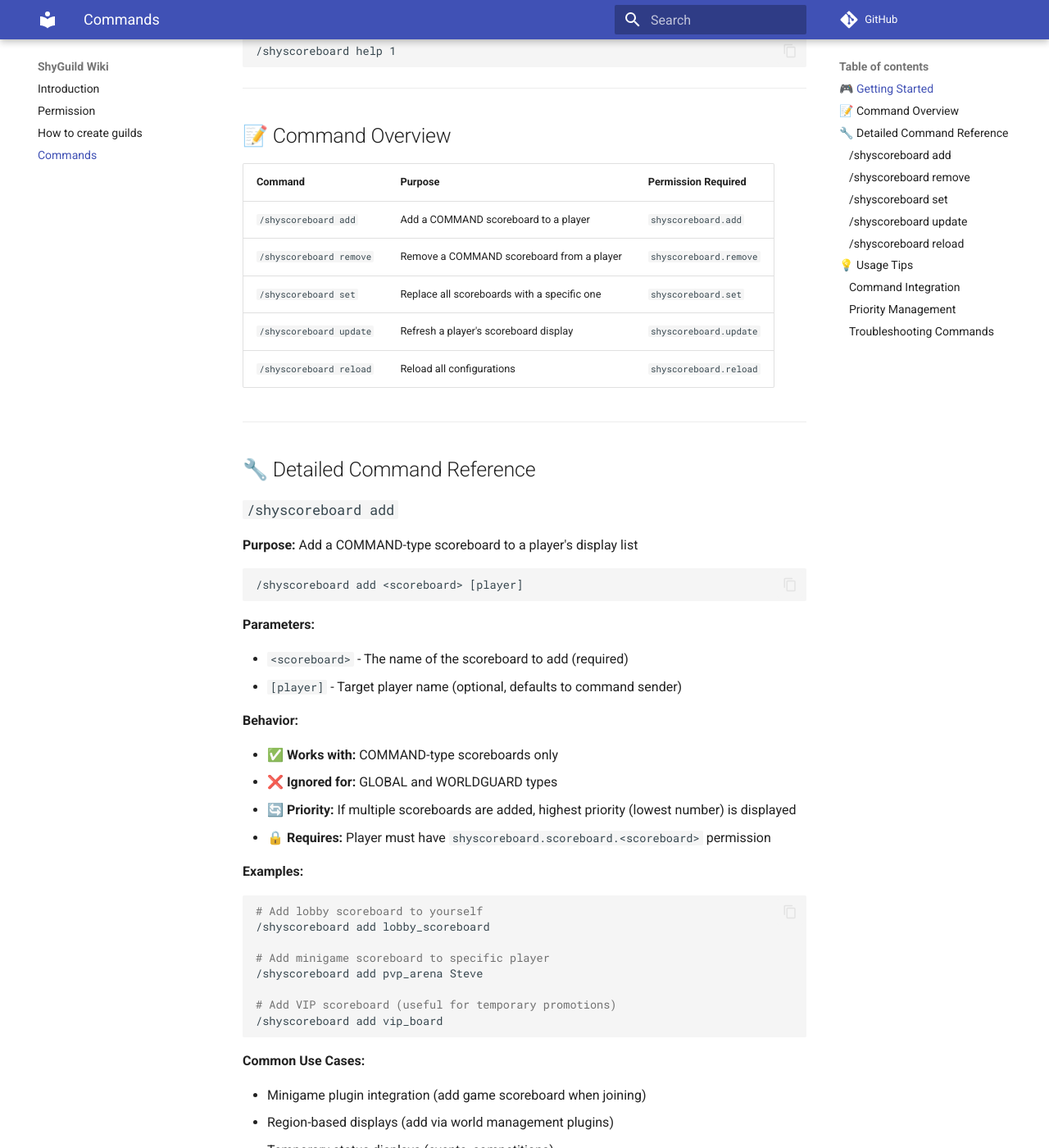
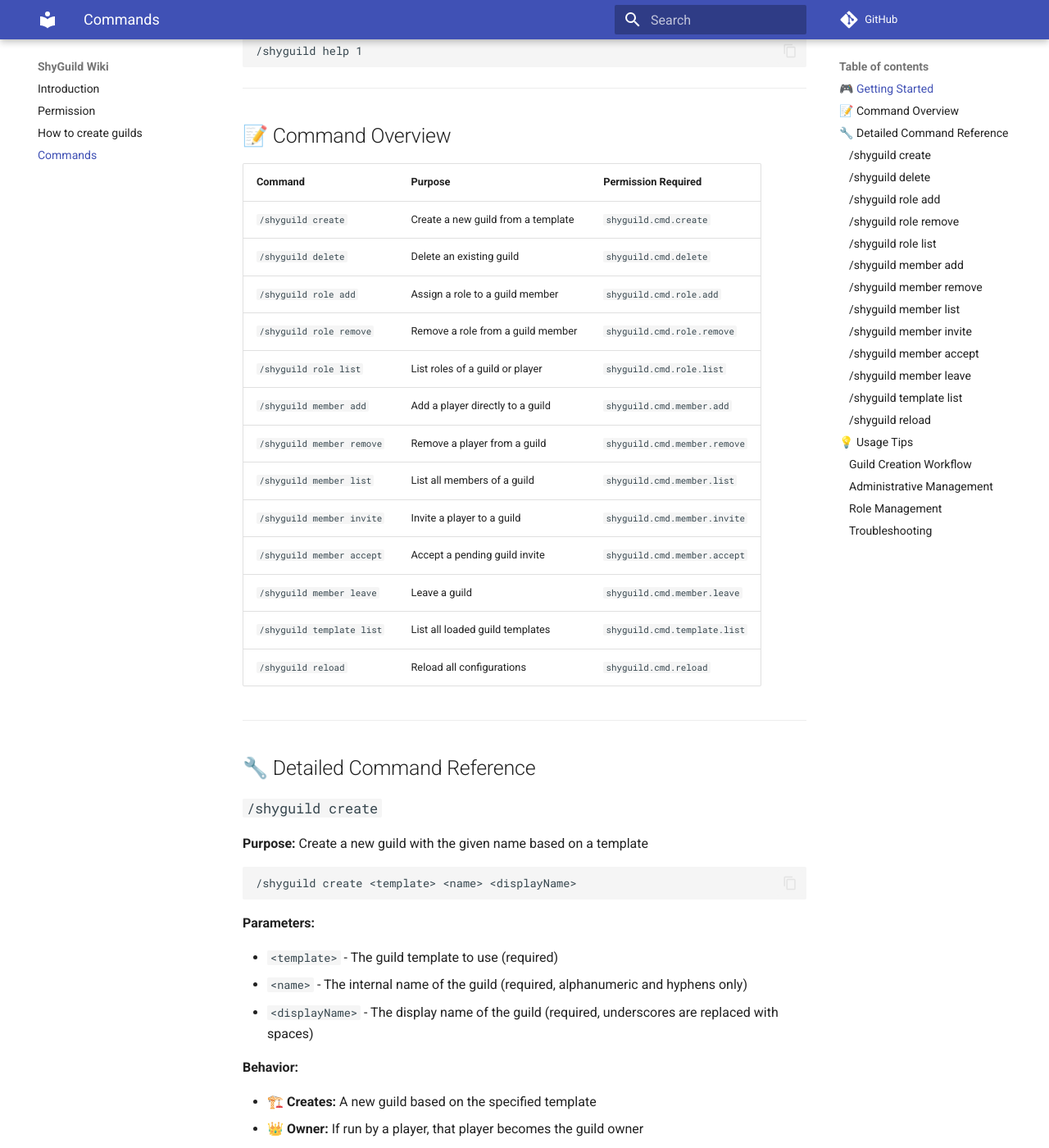
Before and after one commit to Shynixn/ShyGuild, an MkDocs documentation site: the page built from docs/wiki/docs/commands.md, in a window 1280 px wide and 1400 px high, scrolled down 369 px. Shown: the whole window at 82% size. Built offline with MkDocs 1.6.1 and Material for MkDocs 9.7.7, drawn with Linux system fonts in a browser that asks for light colours; comment, search, counter and statistics services are not loaded; some of the changed text lies outside the part shown.

Commit message:
Added commands.

````diff
--- a/docs/wiki/docs/commands.md
+++ b/docs/wiki/docs/commands.md
@@ -1,12 +1,12 @@
 # Commands Reference
 
-This page provides a complete reference for all ShyScoreboard commands. All commands require the `shyscoreboard.command` permission unless otherwise specified.
+This page provides a complete reference for all ShyGuild commands. All commands require the `shyguild.command` permission unless otherwise specified.
 
 ## 🎮 Getting Started
 
 To see all available commands in-game, use:
 ```
-/shyscoreboard help 1
+/shyguild help 1
 ```
 
 ---
@@ -15,250 +15,495 @@ To see all available commands in-game, use:
 
 | Command | Purpose | Permission Required |
 |---------|---------|-------------------|
-| `/shyscoreboard add` | Add a COMMAND scoreboard to a player | `shyscoreboard.add` |
-| `/shyscoreboard remove` | Remove a COMMAND scoreboard from a player | `shyscoreboard.remove` |
-| `/shyscoreboard set` | Replace all scoreboards with a specific one | `shyscoreboard.set` |
-| `/shyscoreboard update` | Refresh a player's scoreboard display | `shyscoreboard.update` |
-| `/shyscoreboard reload` | Reload all configurations | `shyscoreboard.reload` |
+| `/shyguild create` | Create a new guild from a template | `shyguild.cmd.create` |
+| `/shyguild delete` | Delete an existing guild | `shyguild.cmd.delete` |
+| `/shyguild role add` | Assign a role to a guild member | `shyguild.cmd.role.add` |
+| `/shyguild role remove` | Remove a role from a guild member | `shyguild.cmd.role.remove` |
+| `/shyguild role list` | List roles of a guild or player | `shyguild.cmd.role.list` |
+| `/shyguild member add` | Add a player directly to a guild | `shyguild.cmd.member.add` |
+| `/shyguild member remove` | Remove a player from a guild | `shyguild.cmd.member.remove` |
+| `/shyguild member list` | List all members of a guild | `shyguild.cmd.member.list` |
+| `/shyguild member invite` | Invite a player to a guild | `shyguild.cmd.member.invite` |
+| `/shyguild member accept` | Accept a pending guild invite | `shyguild.cmd.member.accept` |
+| `/shyguild member leave` | Leave a guild | `shyguild.cmd.member.leave` |
+| `/shyguild template list` | List all loaded guild templates | `shyguild.cmd.template.list` |
+| `/shyguild reload` | Reload all configurations | `shyguild.cmd.reload` |
 
 ---
 
 ## 🔧 Detailed Command Reference
 
-### `/shyscoreboard add`
-**Purpose:** Add a COMMAND-type scoreboard to a player's display list
+### `/shyguild create`
+**Purpose:** Create a new guild with the given name based on a template
 
 ```
-/shyscoreboard add <scoreboard> [player]
+/shyguild create <template> <name> <displayName>
 ```
 
 **Parameters:**
 
-* `<scoreboard>` - The name of the scoreboard to add (required)
+* `<template>` - The guild template to use (required)
+* `<name>` - The internal name of the guild (required, alphanumeric and hyphens only)
+* `<displayName>` - The display name of the guild (required, underscores are replaced with spaces)
+
+**Behavior:**
+
+* 🏗️ **Creates:** A new guild based on the specified template
+* 👑 **Owner:** If run by a player, that player becomes the guild owner
+* 🔤 **Name rules:** Must be between the configured min/max length, alphanumeric and hyphens only
+* 🚫 **Blacklist:** Names are checked against the configured word blacklist
+* 🔒 **Requires:** `shyguild.template.<template>` permission to use the template
+
+**Examples:**
+```bash
+# Create a guild using the sample_guild template
+/shyguild create sample_guild my-guild My_Cool_Guild
+
+# Create a PvP-focused guild
+/shyguild create pvp_template warriors The_Warriors
+```
+
+**Common Use Cases:**
+
+* Players creating their own guilds
+* Admins setting up guilds for events or factions
+
+---
+
+### `/shyguild delete`
+**Purpose:** Delete an existing guild
+
+```
+/shyguild delete <guild>
+```
+
+**Parameters:**
+
+* `<guild>` - The name of the guild to delete (required)
+
+**Behavior:**
+
+* 🗑️ **Deletes:** The specified guild and all associated data
+* 🔒 **Requires:** `shyguild.guild.<guild>.delete` permission
+
+**Examples:**
+```bash
+# Delete a guild
+/shyguild delete my-guild
+```
+
+**Common Use Cases:**
+
+* Guild owners disbanding their guild
+* Admins cleaning up inactive guilds
+
+---
+
+### `/shyguild role add`
+**Purpose:** Assign a role to a guild member
+
+```
+/shyguild role add <guild> <role> [player]
+```
+
+**Parameters:**
+
+* `<guild>` - The name of the guild (required)
+* `<role>` - The name of the role to assign (required, must exist in the guild's template)
 * `[player]` - Target player name (optional, defaults to command sender)
 
 **Behavior:**
 
-* ✅ **Works with:** COMMAND-type scoreboards only
-* ❌ **Ignored for:** GLOBAL and WORLDGUARD types
-* 🔄 **Priority:** If multiple scoreboards are added, highest priority (lowest number) is displayed
-* 🔒 **Requires:** Player must have `shyscoreboard.scoreboard.<scoreboard>` permission
+* ✅ **Assigns:** The specified role to the player in the guild
+* 🔑 **Permissions:** Role permissions from the template are applied via LuckPerms (if installed)
+* 👑 **Owner role:** If the role is `owner`, the player is also tracked as a guild creator
+* 🔒 **Requires:** `shyguild.guild.<guild>.role.add.<role>` permission
 
 **Examples:**
 ```bash
-# Add lobby scoreboard to yourself
-/shyscoreboard add lobby_scoreboard
+# Assign yourself the moderator role in a guild
+/shyguild role add my-guild moderator
 
-# Add minigame scoreboard to specific player
-/shyscoreboard add pvp_arena Steve
-
-# Add VIP scoreboard (useful for temporary promotions)
-/shyscoreboard add vip_board
+# Assign a role to a specific player
+/shyguild role add my-guild officer Steve
 ```
 
 **Common Use Cases:**
 
-* Minigame plugin integration (add game scoreboard when joining)
-* Region-based displays (add via world management plugins)
-* Temporary status displays (events, competitions)
+* Promoting guild members
+* Assigning administrative roles within a guild
 
 ---
 
-### `/shyscoreboard remove`
-**Purpose:** Remove a COMMAND-type scoreboard from a player's display list
+### `/shyguild role remove`
+**Purpose:** Remove a role from a guild member
 
 ```
-/shyscoreboard remove <scoreboard> [player]
+/shyguild role remove <guild> <role> [player]
 ```
 
 **Parameters:**
 
-* `<scoreboard>` - The name of the scoreboard to remove (required)
+* `<guild>` - The name of the guild (required)
+* `<role>` - The name of the role to remove (required)
 * `[player]` - Target player name (optional, defaults to command sender)
 
 **Behavior:**
 
-* ✅ **Works with:** COMMAND-type scoreboards only
-* ❌ **Ignored for:** GLOBAL and WORLDGUARD types
-* 🔄 **Priority:** After removal, next highest priority scoreboard is displayed
-* 🔒 **Requires:** `shyscoreboard.remove` permission (not scoreboard permission)
+* ❌ **Removes:** The specified role from the player in the guild
+* 🔑 **Permissions:** Role permissions are revoked via LuckPerms (if installed)
+* 👑 **Owner role:** If the role is `owner`, the player is removed as a guild creator
+* 🔒 **Requires:** `shyguild.guild.<guild>.role.remove.<role>` permission
 
 **Examples:**
 ```bash
-# Remove lobby scoreboard from yourself
-/shyscoreboard remove lobby_scoreboard
+# Remove a role from yourself
+/shyguild role remove my-guild moderator
 
-# Remove minigame scoreboard from specific player
-/shyscoreboard remove pvp_arena Steve
-
-# Remove event scoreboard when event ends
-/shyscoreboard remove summer_event
+# Remove a role from a specific player
+/shyguild role remove my-guild officer Steve
 ```
 
 **Common Use Cases:**
 
-* Minigame plugin integration (remove when leaving game)
-* Region exit handling (remove region-specific scoreboards)
-* Event cleanup (remove temporary displays)
+* Demoting guild members
+* Revoking special permissions within a guild
 
 ---
 
-### `/shyscoreboard set`
-**Purpose:** Replace all active COMMAND scoreboards with a single specific scoreboard
+### `/shyguild role list`
+**Purpose:** List all roles of a guild or the roles of a specific player in a guild
 
 ```
-/shyscoreboard set <scoreboard> [player]
+/shyguild role list <guild> [player]
 ```
 
 **Parameters:**
 
-* `<scoreboard>` - The name of the scoreboard to set (required)
-* `[player]` - Target player name (optional, defaults to command sender)
+* `<guild>` - The name of the guild (required)
+* `[player]` - Target player name (optional, lists all template roles if omitted)
 
 **Behavior:**
 
-* 🧹 **Clears:** All existing COMMAND-type scoreboards
-* ➕ **Adds:** The specified scoreboard as the only COMMAND scoreboard
-* ✅ **Works with:** COMMAND-type scoreboards only
-* 🔒 **Requires:** Player must have `shyscoreboard.scoreboard.<scoreboard>` permission
+* 📋 **Without player:** Lists all roles defined in the guild's template
+* 👤 **With player:** Lists the roles assigned to that specific player in the guild
+* 🔒 **Requires:** `shyguild.guild.<guild>.role.list` permission
 
 **Examples:**
 ```bash
-# Set only the lobby scoreboard (removes all others)
-/shyscoreboard set lobby_scoreboard
+# List all roles in a guild
+/shyguild role list my-guild
 
-# Force a specific player to see only the admin board
-/shyscoreboard set admin_panel Notch
-
-# Switch to event scoreboard (clearing previous displays)
-/shyscoreboard set halloween_event
+# List roles of a specific player
+/shyguild role list my-guild Steve
 ```
 
 **Common Use Cases:**
 
-* Clean state switching (ensure only one scoreboard is shown)
-* Admin panel display (override all other scoreboards)
-* Event mode activation (clear normal displays, show event board)
+* Viewing available roles in a guild
+* Checking what roles a member has
 
 ---
 
-### `/shyscoreboard update`
-**Purpose:** Refresh a player's scoreboard display and fix display issues
+### `/shyguild member add`
+**Purpose:** Add a player directly to a guild (administrative command)
 
 ```
-/shyscoreboard update [respawn] [player]
+/shyguild member add <guild> <player>
 ```
 
 **Parameters:**
 
-* `[respawn]` - Force a complete scoreboard respawn (optional)
-* `[player]` - Target player name (optional, defaults to command sender)
+* `<guild>` - The name of the guild (required)
+* `<player>` - The player name or UUID to add (required)
 
 **Behavior:**
 
-* 🔄 **Refreshes:** Recalculates which scoreboard should be displayed
-* 🛠️ **Fixes:** Issues caused by other plugins overriding scoreboards
-* 💾 **Respawn mode:** Completely recreates the scoreboard display
+* ➕ **Adds:** The player directly to the guild without an invite
+* 🔢 **Limits:** Respects max guild members and max guilds per player settings
+* ⚠️ **Administrative:** Should only be used for administrative purposes
+* 🔒 **Requires:** `shyguild.guild.<guild>.member.add` permission
 
 **Examples:**
 ```bash
-# Refresh your own scoreboard
-/shyscoreboard update
+# Add a player to a guild
+/shyguild member add my-guild Steve
 
-# Fix display issues with complete respawn
-/shyscoreboard update respawn
-
-# Refresh a specific player's scoreboard
-/shyscoreboard update false Steve
-
-# Force respawn for a specific player
-/shyscoreboard update respawn Alex
+# Add a player by UUID
+/shyguild member add my-guild 550e8400-e29b-41d4-a716-446655440000
 ```
 
 **Common Use Cases:**
 
-* Troubleshooting display issues
-* After other plugins modify scoreboards
-* Permission changes not reflecting immediately
-* Player reports "blank" or "wrong" scoreboard
+* Admin-forced guild membership
+* Restoring players to guilds after data issues
 
 ---
 
-### `/shyscoreboard reload`
-**Purpose:** Reload all plugin configurations and scoreboard files
+### `/shyguild member remove`
+**Purpose:** Remove a player from a guild
 
 ```
-/shyscoreboard reload
+/shyguild member remove <guild> <player>
+```
+
+**Parameters:**
+
+* `<guild>` - The name of the guild (required)
+* `<player>` - The player name or UUID to remove (required)
+
+**Behavior:**
+
+* ➖ **Removes:** The player from the guild
+* 🔒 **Requires:** `shyguild.guild.<guild>.member.remove` permission
+
+**Examples:**
+```bash
+# Remove a player from a guild
+/shyguild member remove my-guild Steve
+```
+
+**Common Use Cases:**
+
+* Kicking members from a guild
+* Admin-forced removal of disruptive players
+
+---
+
+### `/shyguild member list`
+**Purpose:** List all members of a guild
+
+```
+/shyguild member list <guild>
+```
+
+**Parameters:**
+
+* `<guild>` - The name of the guild (required)
+
+**Behavior:**
+
+* 📋 **Lists:** All members along with their assigned roles
+* 🔒 **Requires:** `shyguild.guild.<guild>.member.list` permission
+
+**Examples:**
+```bash
+# List all members of a guild
+/shyguild member list my-guild
+```
+
+**Common Use Cases:**
+
+* Viewing guild roster
+* Checking member roles and counts
+
+---
+
+### `/shyguild member invite`
+**Purpose:** Invite an online player to join a guild
+
+```
+/shyguild member invite <guild> <player>
+```
+
+**Parameters:**
+
+* `<guild>` - The name of the guild (required)
+* `<player>` - The online player to invite (required)
+
+**Behavior:**
+
+* 📨 **Sends:** An invite to the target player
+* 👤 **Player only:** The command sender must be a player
+* 🔢 **Limits:** Respects the configured maximum number of pending invites
+* 🔒 **Requires:** `shyguild.guild.<guild>.member.invite` permission
+
+**Examples:**
+```bash
+# Invite a player to your guild
+/shyguild member invite my-guild Alex
+```
+
+**Common Use Cases:**
+
+* Guild owners/officers recruiting new members
+* Growing guild membership through the invite system
+
+---
+
+### `/shyguild member accept`
+**Purpose:** Accept a pending guild invite
+
+```
+/shyguild member accept <guild>
+```
+
+**Parameters:**
+
+* `<guild>` - The name of the guild whose invite to accept (required)
+
+**Behavior:**
+
+* ✅ **Accepts:** A pending invite and joins the guild
+* 👤 **Player only:** The command sender must be a player
+* 🔢 **Limits:** Respects max guild members and max guilds per player settings
+* 🔒 **Requires:** `shyguild.cmd.member.accept` permission
+
+**Examples:**
+```bash
+# Accept an invite to a guild
+/shyguild member accept my-guild
+```
+
+**Common Use Cases:**
+
+* Players accepting guild invitations
+* Responding to recruitment offers
+
+---
+
+### `/shyguild member leave`
+**Purpose:** Leave a guild you are a member of
+
+```
+/shyguild member leave <guild>
+```
+
+**Parameters:**
+
+* `<guild>` - The name of the guild to leave (required)
+
+**Behavior:**
+
+* 🚪 **Leaves:** Removes yourself from the guild
+* 👤 **Player only:** The command sender must be a player
+* 👑 **Owner restriction:** You cannot leave if you are the only owner — assign the owner role to another player first
+* 🔒 **Requires:** `shyguild.guild.<guild>.member.leave` permission
+
+**Examples:**
+```bash
+# Leave a guild
+/shyguild member leave my-guild
+```
+
+**Common Use Cases:**
+
+* Players voluntarily leaving a guild
+* Switching to a different guild
+
+---
+
+### `/shyguild template list`
+**Purpose:** List all loaded guild templates
+
+```
+/shyguild template list
 ```
 
 **Parameters:** None
 
 **Behavior:**
 
-* 📁 **Reloads:** All `.yml` files in the scoreboard folder
-* 🔄 **Refreshes:** All player scoreboards with new configurations
+* 📋 **Lists:** All available guild templates by name
+* 🔒 **Requires:** `shyguild.cmd.template.list` permission
+
+**Examples:**
+```bash
+# View all available guild templates
+/shyguild template list
+```
+
+**Common Use Cases:**
+
+* Checking which templates are available before creating a guild
+* Verifying template configurations loaded correctly
+
+---
+
+### `/shyguild reload`
+**Purpose:** Reload all plugin configurations and guild data
+
+```
+/shyguild reload
+```
+
+**Parameters:** None
+
+**Behavior:**
+
+* 📁 **Reloads:** All configuration files and language files
+* 🔄 **Refreshes:** Guild data is re-synchronized
 * ⚡ **Updates:** Settings take effect immediately
 
 **Examples:**
 ```bash
-# Reload after editing scoreboard files
-/shyscoreboard reload
+# Reload after editing configuration files
+/shyguild reload
 ```
 
 **Common Use Cases:**
 
-* After editing scoreboard configuration files
-* Adding new scoreboards without server restart
-* Modifying existing scoreboard content
+* After editing configuration or language files
+* Adding new guild templates without server restart
 * Testing configuration changes
 
 **⚠️ Important Notes:**
 
 * Always run this command after editing `.yml` files
-* Players will see updated scoreboards immediately
-* Invalid configurations will show error messages
+* Invalid configurations will show error messages in console
 
 ---
 
 ## 💡 Usage Tips
 
-### Command Integration
-Many server administrators integrate these commands with other plugins:
+### Guild Creation Workflow
+A typical workflow for setting up guilds:
 
-**World Management:**
 ```bash
-# In MV-portals or similar
-/shyscoreboard remove lobby_board
-/shyscoreboard add minigame_board
+# 1. Check available templates
+/shyguild template list
+
+# 2. Create a guild
+/shyguild create sample_guild warriors The_Warriors
+
+# 3. Invite members
+/shyguild member invite warriors Alex
+/shyguild member invite warriors Steve
+
+# 4. Members accept invites
+/shyguild member accept warriors
+
+# 5. Assign roles to members
+/shyguild role add warriors officer Alex
 ```
 
-**Minigame Plugins:**
+### Administrative Management
+For server administrators managing guilds:
+
 ```bash
-# On arena join
-/shyscoreboard set arena_stats %player%
+# Directly add a player to a guild (bypasses invite)
+/shyguild member add warriors Steve
 
-# On arena leave
-/shyscoreboard set lobby_board %player%
+# Remove a problematic player
+/shyguild member remove warriors Steve
+
+# Check guild membership
+/shyguild member list warriors
+
+# Delete an inactive guild
+/shyguild delete old-guild
 ```
 
-**Event Plugins:**
-```bash
-# Event start
-/shyscoreboard add event_board
+### Role Management
+When managing roles within guilds:
 
-# Event end
-/shyscoreboard remove event_board
-```
+* Roles are defined in guild templates (e.g., `owner`, `member`, `officer`)
+* Role permissions are applied via LuckPerms if installed
+* The `owner` role has special significance — a guild must always have at least one owner
 
-### Priority Management
-When using multiple COMMAND scoreboards:
-
-* Lower priority numbers = higher display priority
-* Priority 1 will override priority 5
-* Use priority gaps (1, 5, 10) to allow future additions
-
-### Troubleshooting Commands
-If players report scoreboard issues:
-1. `/shyscoreboard update respawn [player]` - Force refresh
-2. Check permissions: `shyscoreboard.scoreboard.<name>`
-3. Verify scoreboard type matches usage method
+### Troubleshooting
+If players report issues:
+1. `/shyguild reload` — Refresh all configurations
+2. Check permissions: `shyguild.command` for base access
+3. Verify guild-specific permissions: `shyguild.guild.<guild>.*`
+4. Ensure template permissions: `shyguild.template.<template>`
````
Also changed, not shown: 1 other file.
